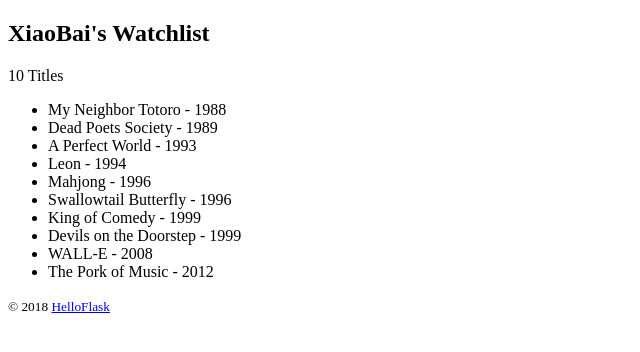
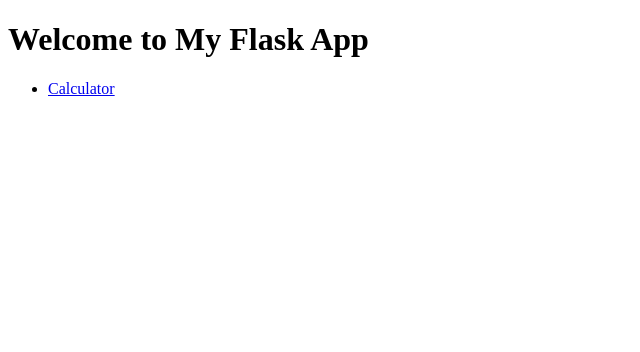
Before and after one commit to AspieterPan/LearnFlask, a Flask app: page / in a window 1280 px wide. Shown: the top 352 px of the page, without its empty margins (0-640 px from the left). Run offline with Flask 3, Linux system fonts and the light colour scheme.

Commit message:
simple calculator

```diff
--- a/app.py
+++ b/app.py
@@ -1,26 +1,17 @@
-import flask
+from flask import Flask, render_template
 
-app = flask.Flask(__name__)
-
-name = "XiaoBai"
-movies = [
-    {"title": "My Neighbor Totoro", "year": "1988"},
-    {"title": "Dead Poets Society", "year": "1989"},
-    {"title": "A Perfect World", "year": "1993"},
-    {"title": "Leon", "year": "1994"},
-    {"title": "Mahjong", "year": "1996"},
-    {"title": "Swallowtail Butterfly", "year": "1996"},
-    {"title": "King of Comedy", "year": "1999"},
-    {"title": "Devils on the Doorstep", "year": "1999"},
-    {"title": "WALL-E", "year": "2008"},
-    {"title": "The Pork of Music", "year": "2012"},
-]
+app = Flask(__name__)
 
 
 @app.route("/")
 def index():
-    return flask.render_template("index.html", name=name, movies=movies)
+    return render_template("index.html")
+
+
+@app.route("/calculator")
+def calculator():
+    return render_template("calculator.html")
 
 
 if __name__ == "__main__":
-    app.run("::", port=8080)
+    app.run(debug=True, port=8080)
--- a/templates/index.html
+++ b/templates/index.html
@@ -1,25 +1,12 @@
-<!DOCTYPE html>
-<html lang="en">
-
-<head>
-    <meta charset="UTF-8">
-    <title>{{ name }}'s Watchlist</title>
-</head>
-
-<body>
-    <h2>{{ name }}'s Watchlist</h2>
-    <p>{{ movies|length }} Titles</p>
+<!doctype html>
+<html>
+  <head>
+    <title>Home Page</title>
+  </head>
+  <body>
+    <h1>Welcome to My Flask App</h1>
     <ul>
-        {% for movie in movies %}
-        <li>
-            {{ movie.title }} - {{ movie.year }}
-        </li>
-        {% endfor %}
+      <li><a href="/calculator">Calculator</a></li>
     </ul>
-    <footer>
-        <small>&copy; 2018 <a href="http://helloflask.com/book/3">HelloFlask</a></small>
-    </footer>
-
-</body>
-
+  </body>
 </html>
```
Also changed, not shown: static/script/calculator.js (added, +16 -0 lines), templates/calculator.html (added, +20 -0 lines), 1 other file.
